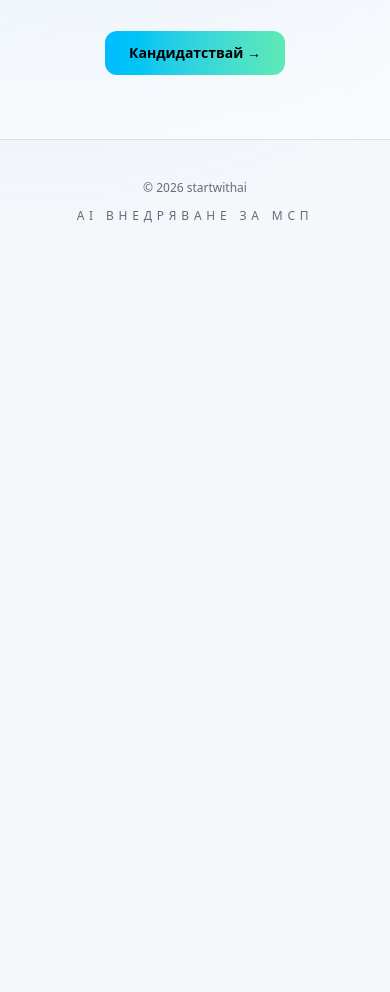
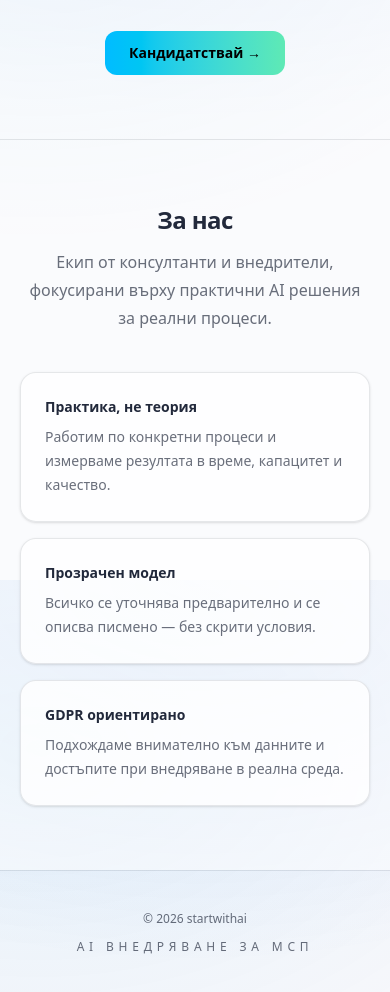
Before and after one commit to simeon619619619619-create/startwithai, a Next.js app: page / in a window 390 px wide. Shown: the part 3640-4632 px from the top of the page. Before the commit the page ends 3904 px from the top, so only its background shows below. Built offline with nearby package versions, Linux system fonts and the light colour scheme; no server answers.

Commit message:
Add About section + nav link

```diff
--- a/src/app/page.tsx
+++ b/src/app/page.tsx
@@ -217,6 +217,7 @@ export default function HomePage() {
             <a className="hover:text-[color:var(--text)]" href="#what">Какво получаваш</a>
             <a className="hover:text-[color:var(--text)]" href="#process">90 дни</a>
             <a className="hover:text-[color:var(--text)]" href="#faq">FAQ</a>
+            <a className="hover:text-[color:var(--text)]" href="#about">За нас</a>
           </div>
           <button
             onClick={() => {
@@ -474,6 +475,37 @@ export default function HomePage() {
           </div>
         </section>
 
+        {/* About */}
+        <section id="about" className="border-t border-[color:var(--stroke)] bg-white/50">
+          <div className="mx-auto max-w-6xl px-5 py-16">
+            <SectionTitle
+              title="За нас"
+              subtitle="Екип от консултанти и внедрители, фокусирани върху практични AI решения за реални процеси."
+            />
+
+            <div className="mx-auto mt-10 grid max-w-5xl grid-cols-1 gap-4 md:grid-cols-3">
+              <div className="rounded-2xl border border-[color:var(--stroke)] bg-white/80 p-6 shadow-sm">
+                <div className="text-sm font-semibold text-[color:var(--text)]">Практика, не теория</div>
+                <div className="mt-2 text-sm leading-6 text-[color:var(--muted)]">
+                  Работим по конкретни процеси и измерваме резултата в време, капацитет и качество.
+                </div>
+              </div>
+              <div className="rounded-2xl border border-[color:var(--stroke)] bg-white/80 p-6 shadow-sm">
+                <div className="text-sm font-semibold text-[color:var(--text)]">Прозрачен модел</div>
+                <div className="mt-2 text-sm leading-6 text-[color:var(--muted)]">
+                  Всичко се уточнява предварително и се описва писмено — без скрити условия.
+                </div>
+              </div>
+              <div className="rounded-2xl border border-[color:var(--stroke)] bg-white/80 p-6 shadow-sm">
+                <div className="text-sm font-semibold text-[color:var(--text)]">GDPR ориентирано</div>
+                <div className="mt-2 text-sm leading-6 text-[color:var(--muted)]">
+                  Подхождаме внимателно към данните и достъпите при внедряване в реална среда.
+                </div>
+              </div>
+            </div>
+          </div>
+        </section>
+
         <footer className="border-t border-[color:var(--stroke)] py-10">
           <div className="mx-auto flex max-w-6xl flex-col items-center justify-between gap-3 px-5 text-xs text-[color:var(--muted)] md:flex-row">
             <div>© {new Date().getFullYear()} startwithai</div>
```
